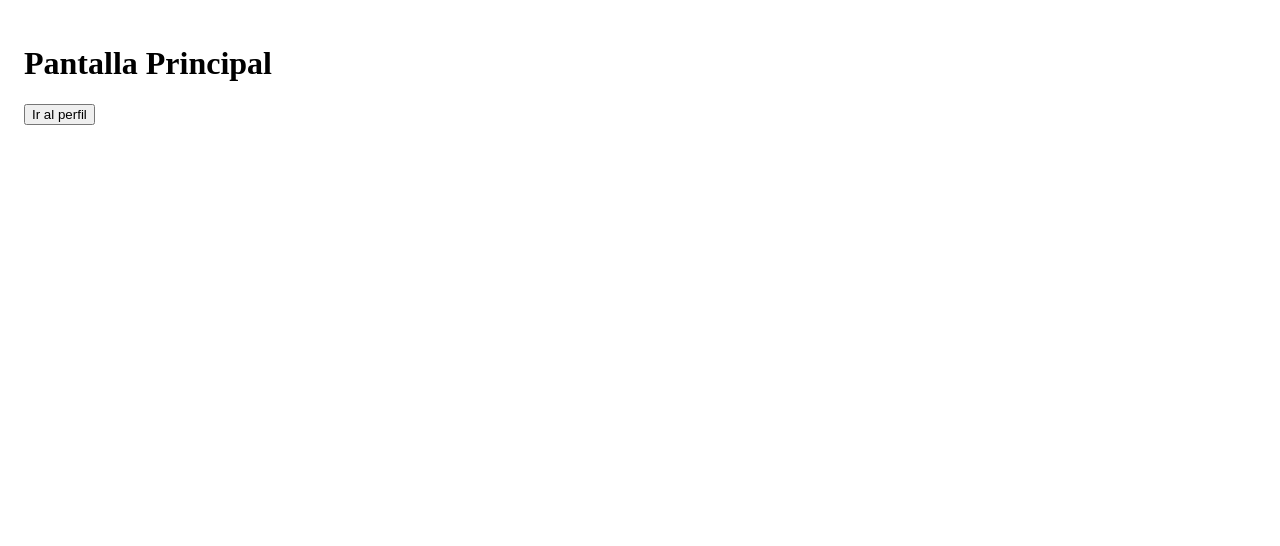
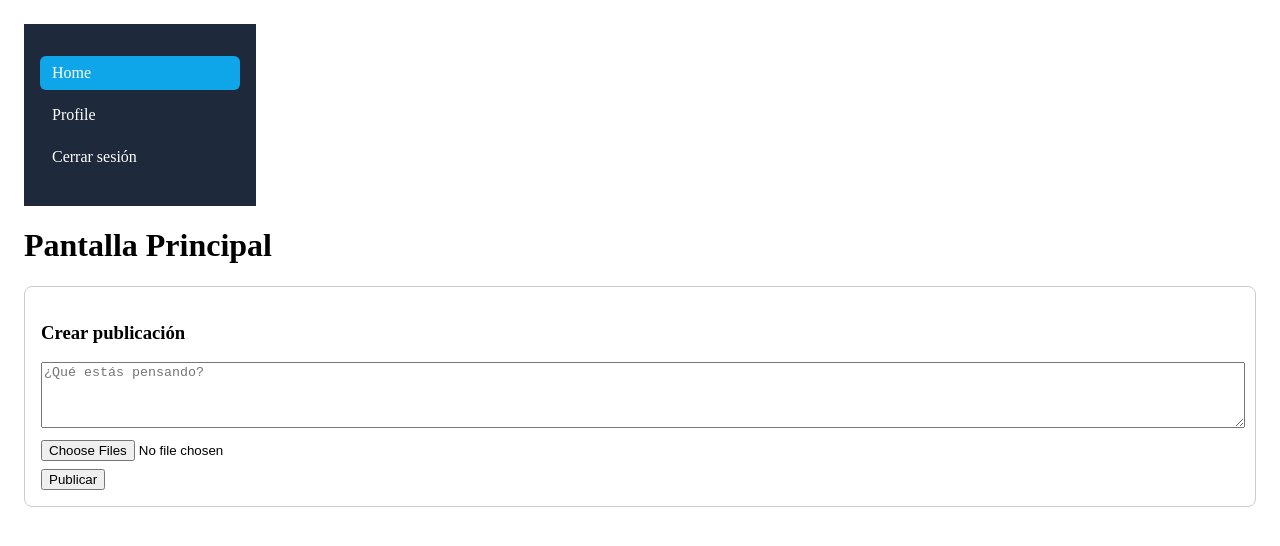
Before and after one commit to UTN-BDA/simple_social_network, a React (Create React App) app in the folder frontend/: page /home in a window 1280 px wide. Shown: the top 546 px of the page. Built offline with nearby package versions, Linux system fonts and the light colour scheme.

Commit message:
Se agregan publicaciones del usuario

```diff
--- /dev/null
+++ b/frontend/src/components/Publicacion.js
@@ -0,0 +1,29 @@
+function Publicacion({ publicacion }) {
+  const { texto, fecha, imagen, imagenes } = publicacion;
+
+  // Soportar tanto imagen única como lista de imágenes
+  const fotos = imagenes || imagen || [];
+
+  return (
+    <div style={{ border: "1px solid gray", padding: 10, marginBottom: 10 }}>
+      <p><strong>Fecha:</strong> {fecha}</p>
+
+      {texto && <p>{texto}</p>}
+
+      {fotos.length > 0 && (
+        <div style={{ display: 'flex', flexWrap: 'wrap', gap: '10px', marginTop: 10 }}>
+          {fotos.slice(0, 4).map((img, index) => (
+            <img
+              key={index}
+              src={img}
+              alt={`imagen ${index + 1}`}
+              style={{ width: '150px', height: 'auto', objectFit: 'cover', borderRadius: 5 }}
+            />
+          ))}
+        </div>
+      )}
+    </div>
+  );
+}
+
+export default Publicacion;
--- /dev/null
+++ b/frontend/src/components/Publicaciones.js
@@ -0,0 +1,31 @@
+import { useEffect, useState } from "react";
+import axios from "axios";
+import Publicacion from "../components/Publicacion";
+
+function Publicaciones(props) {
+    const [publicaciones, setPublicaciones] = useState([]);
+    const usuario = JSON.parse(localStorage.getItem("usuario"))
+
+    function recargar(){
+        axios.get("http://127.0.0.1:5000/usuario/publicaciones/" + usuario.id)
+        .then(res => {
+            console.log(res.data.data)
+            setPublicaciones(res.data.data);
+        })
+        .catch(err => {
+            console.error(err);
+        });
+    }
+
+  return (
+    <div>
+        <h4>{props.titulo}</h4>
+        <button onClick={recargar}>Recargar</button>
+        {publicaciones.map((pub) => (
+  <Publicacion key={pub._id} publicacion={pub} />
+))}
+    </div>
+  );
+}
+
+export default Publicaciones;
--- /dev/null
+++ b/frontend/src/components/Publicar.js
@@ -0,0 +1,84 @@
+import { useState } from "react";
+import axios from "axios";
+
+function Publicar() {
+  const [texto, setTexto] = useState("");
+  const [imagenes, setImagenes] = useState([]);
+  const [error, setError] = useState("");
+  const [subiendo, setSubiendo] = useState(false);
+
+  const usuario = JSON.parse(localStorage.getItem("usuario"))
+
+  const handleImagenesChange = (e) => {
+    const files = Array.from(e.target.files);
+    if (files.length > 4) {
+      setError("Puedes subir un máximo de 4 imágenes.");
+      return;
+    }
+    setImagenes(files);
+    setError("");
+  };
+
+  const handleSubmit = async (e) => {
+    e.preventDefault();
+    if (!texto && imagenes.length === 0) {
+      setError("Debes ingresar texto o al menos una imagen.");
+      return;
+    }
+
+    const formData = new FormData();
+    formData.append("id_usuario", usuario.id)
+    formData.append("texto", texto);
+    imagenes.forEach((img) => formData.append("imagenes", img));
+
+    try {
+      setSubiendo(true);
+      const res = await axios.post("http://127.0.0.1:5000/publicaciones/", formData, {
+        headers: { "Content-Type": "multipart/form-data" },
+      });
+      console.log("Publicación exitosa:", res.data);
+      // Limpiar el formulario
+      setTexto("");
+      setImagenes([]);
+      setError("");
+    } catch (err) {
+      console.error("Error al publicar:", err);
+      setError("Hubo un error al subir la publicación.");
+    } finally {
+      setSubiendo(false);
+    }
+  };
+
+  return (
+    <form onSubmit={handleSubmit} style={{ border: "1px solid #ccc", padding: "1rem", borderRadius: "8px" }}>
+      <h3>Crear publicación</h3>
+      <textarea
+        value={texto}
+        onChange={(e) => setTexto(e.target.value)}
+        placeholder="¿Qué estás pensando?"
+        rows="4"
+        style={{ width: "100%", marginBottom: "0.5rem" }}
+      />
+      <input
+        type="file"
+        multiple
+        accept="image/*"
+        onChange={handleImagenesChange}
+        disabled={imagenes.length >= 4}
+      />
+      <div style={{ margin: "0.5rem 0" }}>
+        {imagenes.length > 0 && (
+          <div>
+            <strong>{imagenes.length} imagen{imagenes.length > 1 ? "es" : ""} seleccionada{imagenes.length > 1 ? "s" : ""}</strong>
+          </div>
+        )}
+      </div>
+      {error && <p style={{ color: "red" }}>{error}</p>}
+      <button type="submit" disabled={subiendo}>
+        {subiendo ? "Publicando..." : "Publicar"}
+      </button>
+    </form>
+  );
+}
+
+export default Publicar;
--- a/frontend/src/pages/Home.js
+++ b/frontend/src/pages/Home.js
@@ -1,12 +1,13 @@
-import { useNavigate } from 'react-router-dom';
+import Publicar from "../components/Publicar"
+import Sidebar from "../components/Sidebar";
 
 function Home() {
-  const navigate = useNavigate();
 
   return (
     <div>
+      <Sidebar />
       <h1>Pantalla Principal</h1>
-      <button onClick={() => navigate('/profile')}>Ir al perfil</button>
+      <Publicar />
     </div>
   );
 }
--- a/frontend/src/pages/Login.js
+++ b/frontend/src/pages/Login.js
@@ -1,6 +1,5 @@
 import { useState } from 'react';
 import { useNavigate } from 'react-router-dom';
-import { useUser } from "../context/UserContext";
 import axios from 'axios';
 
 function Login() {
@@ -12,13 +11,12 @@ function Login() {
 
   const navigate = useNavigate();
 
-  const { setUsuario } = useUser();
-
 /* ----------  ENVÍO AL BACKEND  ---------- */
   const enviarDatos = async () => {
 
     const formData = new FormData();
 
+    // Contenido que se enviará
     formData.append("correo", correo);
     formData.append("contraseña", contraseña);
 
@@ -26,15 +24,35 @@ function Login() {
       const res = await axios.post("http://127.0.0.1:5000/login/", formData, {
         headers: { "Content-Type": "multipart/form-data" },
       });
+
       if (res.status === 200 || res.data.message) {
-        setUsuario(res.data.data);
+        const userData = res.data.data;
+
+        // Convertir la imagen de URL a base64
+        const imageUrl = userData.imagen;
+        const imageResponse = await fetch(imageUrl);
+        const blob = await imageResponse.blob();
+
+        const base64Image = await new Promise((resolve, reject) => {
+          const reader = new FileReader();
+          reader.onloadend = () => resolve(reader.result); // base64 result
+          reader.onerror = reject;
+          reader.readAsDataURL(blob); // convierte a base64
+        });
+
+        // Reemplazar la URL con la imagen en base64
+        userData.imagen = base64Image;
+
+        // Guardar en localstorage
+        localStorage.setItem("usuario", JSON.stringify(userData));
+
+        // Redirigir
         navigate("/home");
-    }
+      }
     } catch (err) {
       console.error("Error al subir información:", err);
     }
   };
-
 
   const toggleMostrarContraseña = () => {
     setMostrar(prev => !prev);
--- a/frontend/src/pages/Profile.js
+++ b/frontend/src/pages/Profile.js
@@ -1,13 +1,17 @@
-import { useUser } from "../context/UserContext";
+import Sidebar from "../components/Sidebar";
+import Publicaciones from "../components/Publicaciones";
 
 function Profile() {
-  const { usuario } = useUser();
+
+  const usuario = JSON.parse(localStorage.getItem("usuario"))
 
   return (
     <div>
+      <Sidebar />
       <h1>Perfil de {usuario.nombre}</h1>
       <img src={usuario.imagen} alt="Foto de perfil" style={{ width: 200 }} />
       <p>Correo: {usuario.correo}</p>
+      <Publicaciones titulo={"Tus publicaciones"}/>
     </div>
   );
 }
```
